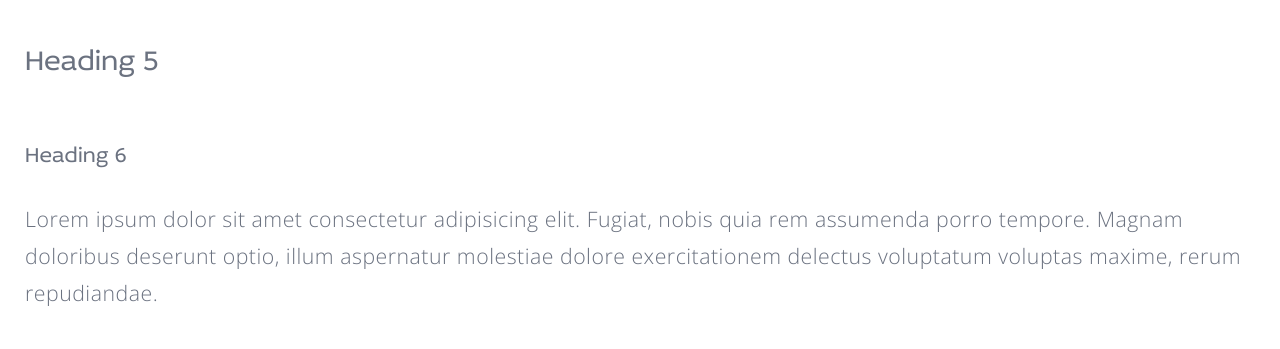
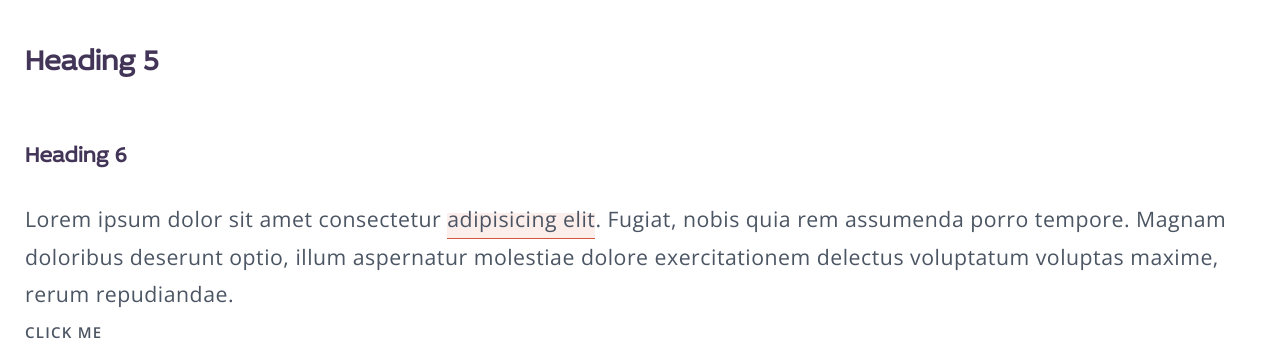
Before and after one commit to bitzsalex/blogsite, a website: page index.html in a window 1280 px wide. Shown: the part 581-930 px from the top of the page. Before the commit the page ends 892 px from the top, so only its background shows below. Drawn offline with Linux system fonts and the light colour scheme.

Commit message:
feat: Color defining Done!
All the colors I need for the entire website are defined and tested.

```diff
--- a/index.html
+++ b/index.html
@@ -17,7 +17,10 @@
           <h4>Heading 4</h4>
           <h5>Heading 5</h5>
           <h6>Heading 6 </h6>
-          <p>Lorem ipsum dolor sit amet consectetur adipisicing elit. Fugiat, nobis quia rem assumenda porro tempore. Magnam doloribus deserunt optio, illum aspernatur molestiae dolore exercitationem delectus voluptatum voluptas maxime, rerum repudiandae.</p>
+          <p>Lorem ipsum dolor sit amet consectetur <a href="">adipisicing elit</a>. Fugiat, nobis quia rem assumenda porro tempore. Magnam doloribus deserunt optio, illum aspernatur molestiae dolore exercitationem delectus voluptatum voluptas maxime, rerum repudiandae.</p>
+          <div>
+            <button class="text-button" type="submit">Click Me</button>
+          </div>
         </div>
       </section>
     </main>
--- a/tailwind.config.js
+++ b/tailwind.config.js
@@ -13,22 +13,94 @@ module.exports = {
 			white: colors.white,
 			gray: colors.gray,
 			slate: colors.slate,
+			gore: {
+				50: "#f2f1fc",
+				100: "#e6e5fa",
+				200: "#d1cff6",
+				300: "#b8b2ef",
+				400: "#a293e6",
+				500: "#9178dc",
+				600: "#825ecd",
+				700: "#704eb4",
+				800: "#5c4192",
+				900: "#2b2142",
+			},
+			martinique: {
+				50: "#f7f6f9",
+				100: "#eeebf3",
+				200: "#d9d3e4",
+				300: "#b8accd",
+				400: "#8f7fb1",
+				500: "#715e99",
+				600: "#5d4a7f",
+				700: "#4d3d67",
+				800: "#423557",
+				900: "#3a304a",
+			},
+			nepal: {
+				50: "#f5f8fa",
+				100: "#eaf0f4",
+				200: "#d0dee7",
+				300: "#a7c2d2",
+				400: "#8db1c4",
+				500: "#5687a1",
+				600: "#436c86",
+				700: "#37586d",
+				800: "#314a5b",
+				900: "#2c404e",
+			},
+			pea: {
+				50: "#fdf5f3",
+				100: "#fce8e4",
+				200: "#fbd5cd",
+				300: "#f7b8aa",
+				400: "#f08e79",
+				500: "#e4694f",
+				600: "#d3563b",
+				700: "#af3e26",
+				800: "#913723",
+				900: "#793223",
+			},
+			plum: {
+				50: "#fdf6fd",
+				100: "#f9ecfb",
+				200: "#f5d9f5",
+				300: "#ecbbeb",
+				400: "#e092dd",
+				500: "#ce67ca",
+				600: "#b247ad",
+				700: "#9c3c95",
+				800: "#783071",
+				900: "#632c5d",
+			},
+			razzmatazz: {
+				50: "#fef1f7",
+				100: "#fde6f2",
+				200: "#fdcde5",
+				300: "#fda4cf",
+				400: "#fb6bae",
+				500: "#f4408f",
+				600: "#e41e6b",
+				700: "#d81159",
+				800: "#a41044",
+				900: "#88133c",
+			},
 		},
 		extend: {
 			fontSize: {
-                h1: [ '4.209em', { letterSpacing: "-1.5px" } ],
-                h2: [ '3.157em', { letterSpacing: "-0.5px" } ],
-                h3: [ '2.369em', { letterSpacing: "normal" } ],
-                h4: [ '1.777em', { letterSpacing: "0.25px" } ],
-                h5: [ '1.333em', { letterSpacing: "normal" } ],
-                h6: [ '1em', { letterSpacing: "0.15px" } ],
-                subtitle: [ '1.111em', { letterSpacing: '0.15px' } ],
-                subtitleBold: [ '1em', { letterSpacing: '0.1px', fontWeight: '600' } ],
-                button: [ '0.888em', { letterSpacing: "1.25px", fontWeight: '600' } ],  // Uppercase
-                caption: [ '0.833em', { letterSpacing: '0.75px' } ],
-                overline: [ 'clamp(12px, 11.8873239437px + 0.4225352113vw, 14px)', { letterSpacing: '1.5px' } ],  // Uppercase
-                base: [ 'clamp(18px, 15.8873239437px + 0.4225352113vw, 24px)', { lineHeight: "1.725", letterSpacing: "0.5px" } ],
-                'base-sm': [ 'clamp(16px, 15.8873239437px + 0.4225352113vw, 18px)', { lineHeight: '1.625', letterSpacing: "0.25px" } ]
+				h1: ["4.209em", { letterSpacing: "-1.5px" }],
+				h2: ["3.157em", { letterSpacing: "-0.5px" }],
+				h3: ["2.369em", { letterSpacing: "normal" }],
+				h4: ["1.777em", { letterSpacing: "0.25px" }],
+				h5: ["1.333em", { letterSpacing: "normal" }],
+				h6: ["1em", { letterSpacing: "0.15px" }],
+				subtitle: ["1.111em", { letterSpacing: "0.15px" }],
+				subtitleBold: ["1em", { letterSpacing: "0.1px", fontWeight: "600" }],
+				button: ["clamp(13px, 0.888em, 15px)", { letterSpacing: "1.25px", fontWeight: "600" }], // Uppercase
+				caption: ["0.833em", { letterSpacing: "0.75px" }],
+				overline: ["clamp(12px, 11.8873239437px + 0.4225352113vw, 14px)", { letterSpacing: "1.5px" }], // Uppercase
+				base: ["clamp(18px, 15.8873239437px + 0.4225352113vw, 24px)", { lineHeight: "1.725", letterSpacing: "0.5px" }],
+				"base-sm": ["clamp(16px, 15.8873239437px + 0.4225352113vw, 18px)", { lineHeight: "1.625", letterSpacing: "0.25px" }],
 			},
 			fontFamily: {
 				sans: ["Open Sans", "Idealist Sans", ...defaultTheme.fontFamily.sans],
@@ -39,11 +111,7 @@ module.exports = {
 	},
 	plugins: [
 		plugin(function ({ addBase, addComponents, addUtilities, theme }) {
-            addBase({
-                html: {
-                  fontSize: "10px",
-                },
-            });
+			addBase({ html: { fontSize: "10px", }, });
 		}),
 	],
 };
```
Also changed, not shown: assets/build/css/app.css, assets/build/pug/index.pug, assets/build/sass/app.sass, assets/css/app.css. Lines whose indentation alone changed are shown as unchanged.
